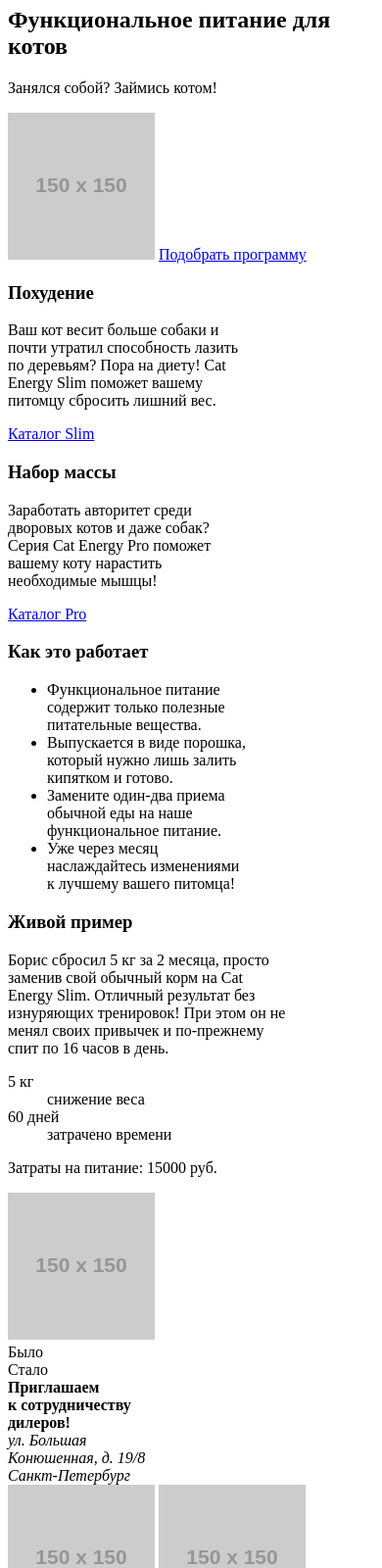
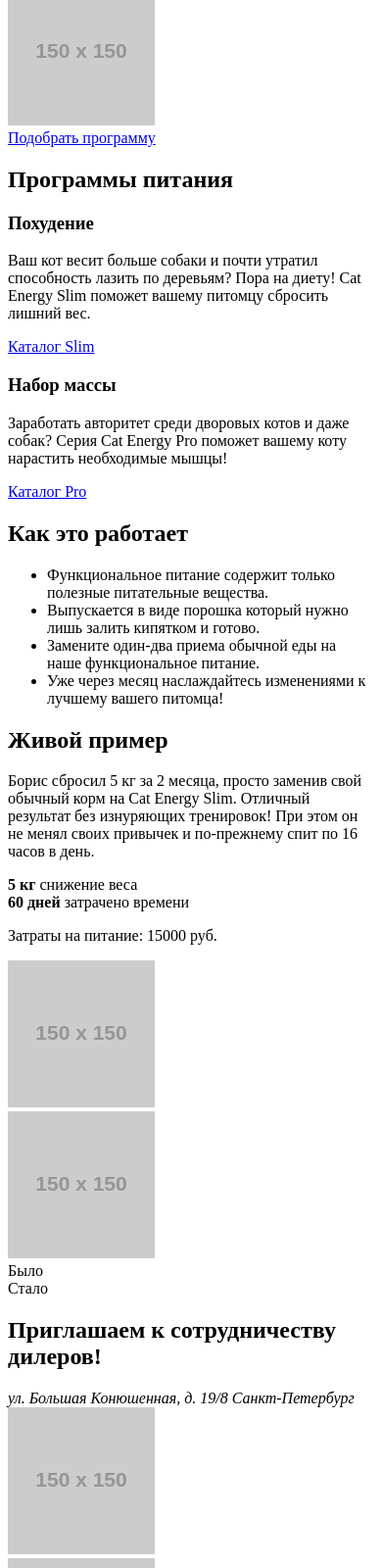
Before and after one commit to ElenaTrifon/259101-cat-energy-21, a website: page source/index.html in a window 390 px wide. Shown: the part 400-2000 px from the top of the page at 98% size. Drawn offline with Linux system fonts and the light colour scheme; placeholder pictures from the web are drawn by us.

Commit message:
Разметка главной страницы-исправления

```diff
--- a/source/index.html
+++ b/source/index.html
@@ -8,11 +8,11 @@
 
 <body class="page__body">
   <header class="page-header">
-    <a class="page-header__logo">
+    <a class="page-header__logo" title="Cat Energy">
       <img src="https://via.placeholder.com/150x150" width="150" height="150" alt="Кэт энерджи">
     </a>
     <nav class="main-nav">
-      <button class="main-nav__toggle" type="button"><span class="visually-hidden">Открыть меню</span></button>
+      <button class="main-nav__toggle" type="button" aria-label="Открыть/закрыть меню"></button>
       <div class="main-nav__wrapper">
         <ul class="main-nav__list">
           <li class="main-nav__item main-nav__item--active">
@@ -29,112 +29,127 @@
     </nav>
   </header>
   <main class="page-main">
-    <h1 class="visually-hidden">Кэт энерджи - функциональное питание для котов</h1>
     <section class="product">
-      <div class="product__wrapper">
-        <div class="product__intro">
-          <h2 class="product__title">Функциональное питание для котов</h2>
+      <div class="product__wrapper wrapper">
+        <h1 class="product__title title">Функциональное питание для котов</h1>
         <p class="product__slogan">Занялся собой? Займись котом!</p>
+        <div class="product__iamge">
           <img src="https://via.placeholder.com/150x150" width="150" height="150" alt="Корм Кэт Энерджи">
-          <a class="button" href="#">Подобрать программу</a>
         </div>
-        <div class="product__mission">
-          <div class="product__mission-slim">
-            <h3 class="product__mission-slim__title">Похудение</h3>
-            <p class="product__mission-slim__description">Ваш кот весит больше собаки и<br>
-              почти утратил способность лазить<br>
-              по деревьям? Пора на диету! Cat<br>
-              Energy Slim поможет вашему<br>
+        <a class="product__button button" href="#">Подобрать программу</a>
+    </section>
+    <section class="programs">
+      <h2 class="visually-hidden">Программы питания</h2>
+      <div class="programs__wrapper wrapper">
+        <div class="programs__slim">
+          <h3 class="programs__title title">Похудение</h3>
+          <p class="programs__description">Ваш кот весит больше собаки и
+            почти утратил способность лазить
+            по деревьям? Пора на диету! Cat
+            Energy Slim поможет вашему
             питомцу сбросить лишний вес.</p>
           <a href="#">Каталог Slim</a>
         </div>
-          <div class="product__mission-fat">
-            <h3 class="product__mission-fat__title">Набор массы</h3>
-            <p class="product__mission-slim__description">Заработать авторитет среди<br>
-              дворовых котов и даже собак?<br>
-              Серия Cat Energy Pro поможет<br>
-              вашему коту нарастить<br>
+        <div class="programs__fat">
+          <h3 class="programs__title title">Набор массы</h3>
+          <p class="programs__description">Заработать авторитет среди
+            дворовых котов и даже собак?
+            Серия Cat Energy Pro поможет
+            вашему коту нарастить
             необходимые мышцы!</p>
           <a href="#">Каталог Pro</a>
         </div>
       </div>
-      </div>
     </section>
     <section class="description">
-      <div class="description__wrapper">
-        <h3 class="description__title">Как это работает</h3>
+      <div class="description__wrapper wrapper">
+        <h2 class="description__title title">Как это работает</h2>
         <ul class="description__list">
-          <li class="description__item">Функциональное питание<br>
-            содержит только полезные<br>
+          <li class="description__item description__item--first">Функциональное питание
+            содержит только полезные
             питательные вещества.</li>
-          <li class="description__item">Выпускается в виде порошка,<br>
-            который нужно лишь залить<br>
+          <li class="description__item description__item--second">Выпускается в виде порошка
+            который нужно лишь залить
             кипятком и готово.</li>
-          <li class="description__item">Замените один-два приема<br>
-            обычной еды на наше<br>
+          <li class="description__item description__item--third">Замените один-два приема
+            обычной еды на наше
             функциональное питание.</li>
-          <li class="description__item">Уже через месяц<br>
-            наслаждайтесь изменениями<br>
+          <li class="description__item description__item--fourth">Уже через месяц
+            наслаждайтесь изменениями
             к лучшему вашего питомца!</li>
         </ul>
       </div>
     </section>
     <section class="example">
-      <h3 class="example__title">Живой пример</h3>
-      <p class="example__description">Борис сбросил 5 кг за 2 месяца, просто<br>
-        заменив свой обычный корм на Cat<br>
-        Energy Slim. Отличный результат без<br>
-        изнуряющих тренировок! При этом он не<br>
-        менял своих привычек и по-прежнему<br>
+      <div class="example__wrapper wrapper">
+        <h2 class="example__title title">Живой пример</h2>
+        <p class="example__description">Борис сбросил 5 кг за 2 месяца, просто
+          заменив свой обычный корм на Cat
+          Energy Slim. Отличный результат без
+          изнуряющих тренировок! При этом он не
+          менял своих привычек и по-прежнему
           спит по 16 часов в день.</p>
-      <dl class="example__list">
-        <div class="example__item">
-          <dt class="example__number">5 кг</dt>
-          <dd class="example__number__description">снижение веса</dd>
+        <div class="example__chars example__chars--one">
+          <strong class="example__number">5 кг</strong>
+          <span class="example__description">снижение веса</span>
         </div>
-        <div class="example__item">
-          <dt class="example__number">60 дней</dt>
-          <dd class="example__number__description">затрачено времени</dd>
+        <div class="example__chars example__chars--two">
+          <strong class="example__number">60 дней</strong>
+          <span class="example__description">затрачено времени</span>
         </div>
-      </dl>
-      <p class="example__total">Затраты на питание: 15000 руб.</p>
-      <img class="example__cat" src="https://via.placeholder.com/150x150" width="150" height="150" alt="Кот">
-      <div class="example__controls">
-        <div class="example__controls__scale">
-          <div class="example__controls__scale--bar"></div>
+        <p class="example__total">Затраты на питание: <span class="example__price">15000 руб.</span></p>
+        <div class="example__slider-wrapper">
+          <div class="example__slide">
+            <img src="https://via.placeholder.com/150x150" width="150" height="150" alt="Кот">
           </div>
-        <div class="example__controls__scale--min">Было</div>
-        <div class="example__controls__scale--max">Стало</div>
+          <div class="example__slide">
+            <img src="https://via.placeholder.com/150x150" width="150" height="150" alt="Кот">
+          </div>
+        </div>
+        <div class="example__slider-nav">
+          <div class="example__controls example__controls--was">Было</div>
+          <div class="example__slider-scale">
+            <div class="example__slider-bar"></div>
+          </div>
+          <div class="example__controls example__controls--will">Стало</div>
+        </div>
+      </div>
+    </section>
+    <section class="map-contacts">
+      <div class="map-contacts__wrapper wrapper">
+        <div class="map-contacts__about">
+          <h2 class="map-contacts__title title">Приглашаем к сотрудничеству дилеров!</h2>
+          <address class="map-contacts__adress">ул. Большая Конюшенная, д. 19/8 Санкт-Петербург</address>
+        </div>
+        <div class="map-contacts__map">
+          <img src="https://via.placeholder.com/150x150" width="150" height="150" alt="Кэт энерджи">
+        </div>
       </div>
     </section>
   </main>
   <footer class="page-footer">
-    <div class="page-footer__wrapper">
-      <b class="page-footer__title">Приглашаем<br>
-        к сотрудничеству<br>
-        дилеров!</b>
-      <address class="page-footer__adress">ул. Большая<br>Конюшенная, д. 19/8<br>Санкт-Петербург</address>
-      <img class="page-footer__map" src="https://via.placeholder.com/150x150" width="150" height="150" alt="Карта">
+    <div class="page-footer__wrapper wrapper">
       <a class="page-footer__logo">
         <img src="https://via.placeholder.com/150x150" width="150" height="150" alt="Кэт энерджи">
       </a>
       <div class="page-footer__social social">
         <ul class="social__list">
           <li class="social__item">
-            <a class="social__link social__link--vkontakte" href="https://vk.com/htmlacademy">Мы в Вконтакте</a>
+            <a class="social__link" href="https://vk.com/htmlacademy">Мы в Вконтакте</a>
           </li>
           <li class="social__item">
-            <a class="social__link social__link--instagram" href="https://www.facebook.com/htmlacademy">Мы в
+            <a class="social__link" href="https://www.instagram.com/htmlacademy">Мы в
               Инстаграме</a>
           </li>
           <li class="social__item">
-            <a class="social__link social__link--facebook" href="https://www.instagram.com/htmlacademy">Мы в
+            <a class="social__link" href="https://www.facebook.com/htmlacademy">Мы в
               Фейсбуке</a>
           </li>
         </ul>
       </div>
       <div class="page-footer__copyright copyright">
-        <a class="copyright__link" href="https://htmlacademy.ru/intensive/adaptive">HTML Academy</a>
+        <a class="copyright__link" href="https://htmlacademy.ru/intensive/adaptive">HTML Academy <img
+            src="https://via.placeholder.com/150x150" width="150" height="150" alt="HTML Academy"></a>
       </div>
     </div>
   </footer>
```
Lines whose indentation alone changed are shown as unchanged.
